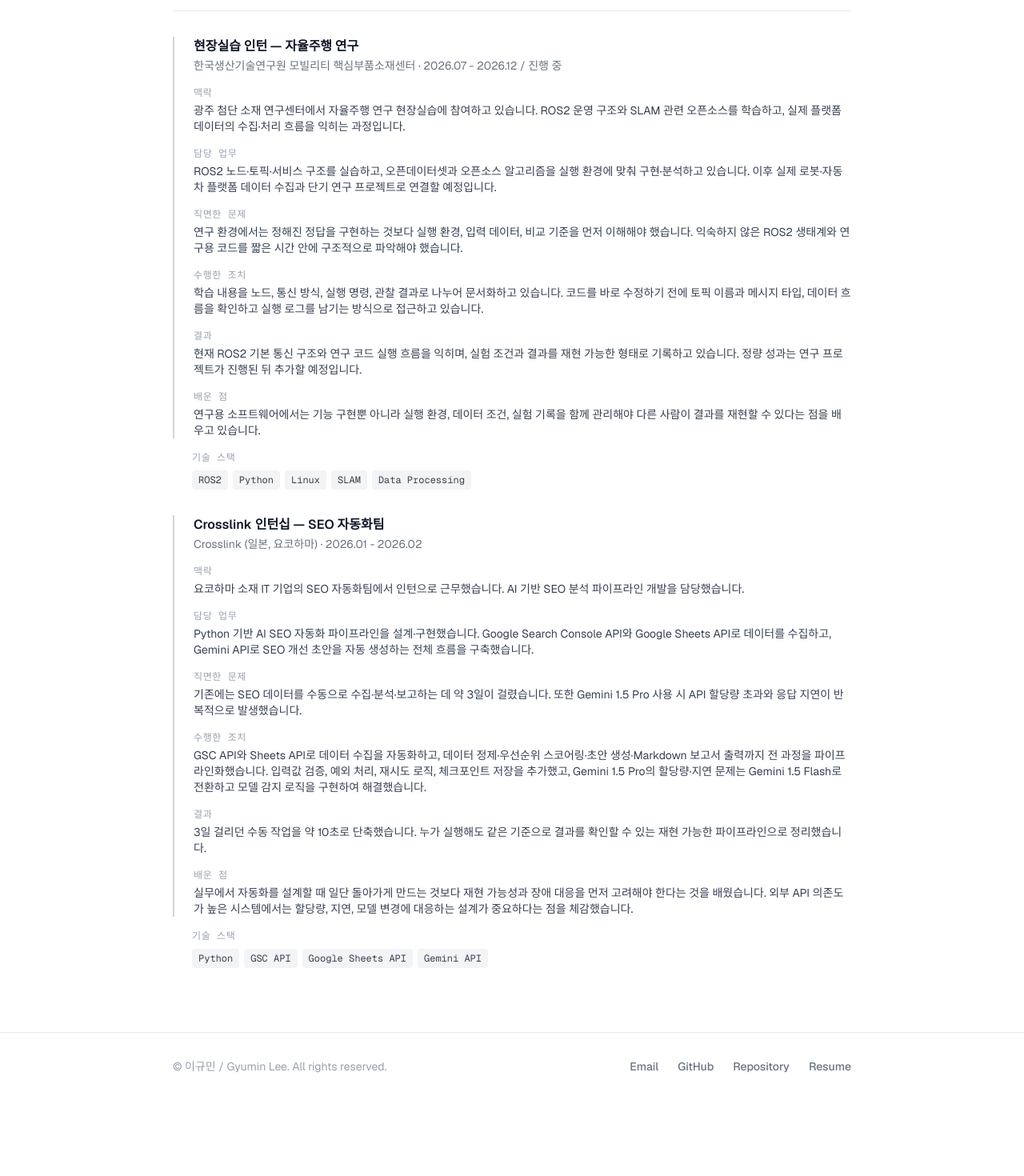
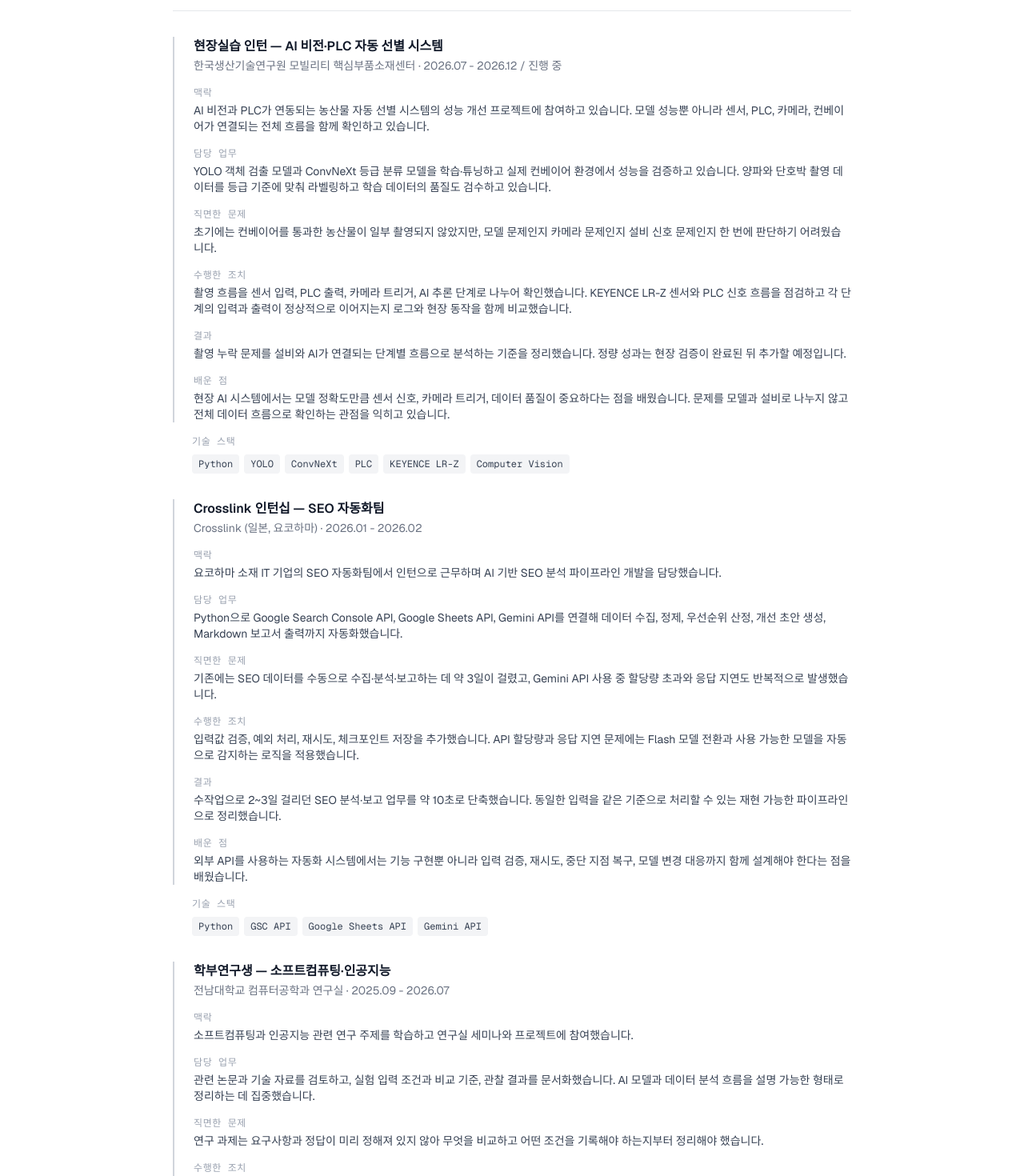
Before and after one commit to lukemin-dev/gyumin-archive, a Next.js app: page /experience in a window 1280 px wide. Shown: the part 180-1650 px from the top of the page at 80% size. Before the commit the page ends 1555 px from the top, so only its background shows below. Built offline with nearby package versions, Linux system fonts and the light colour scheme.

Commit message:
Align portfolio experience with current resume

```diff
--- a/src/data/experience.ts
+++ b/src/data/experience.ts
@@ -2,40 +2,58 @@
 
 export const experiences: Experience[] = [
   {
-    title: "현장실습 인턴 — 자율주행 연구",
+    title: "현장실습 인턴 — AI 비전·PLC 자동 선별 시스템",
     company: "한국생산기술연구원 모빌리티 핵심부품소재센터",
     period: "2026.07 - 2026.12 / 진행 중",
     context:
-      "광주 첨단 소재 연구센터에서 자율주행 연구 현장실습에 참여하고 있습니다. ROS2 운영 구조와 SLAM 관련 오픈소스를 학습하고, 실제 플랫폼 데이터의 수집·처리 흐름을 익히는 과정입니다.",
+      "AI 비전과 PLC가 연동되는 농산물 자동 선별 시스템의 성능 개선 프로젝트에 참여하고 있습니다. 모델 성능뿐 아니라 센서, PLC, 카메라, 컨베이어가 연결되는 전체 흐름을 함께 확인하고 있습니다.",
     responsibility:
-      "ROS2 노드·토픽·서비스 구조를 실습하고, 오픈데이터셋과 오픈소스 알고리즘을 실행 환경에 맞춰 구현·분석하고 있습니다. 이후 실제 로봇·자동차 플랫폼 데이터 수집과 단기 연구 프로젝트로 연결할 예정입니다.",
+      "YOLO 객체 검출 모델과 ConvNeXt 등급 분류 모델을 학습·튜닝하고 실제 컨베이어 환경에서 성능을 검증하고 있습니다. 양파와 단호박 촬영 데이터를 등급 기준에 맞춰 라벨링하고 학습 데이터의 품질도 검수하고 있습니다.",
     problemEncountered:
-      "연구 환경에서는 정해진 정답을 구현하는 것보다 실행 환경, 입력 데이터, 비교 기준을 먼저 이해해야 했습니다. 익숙하지 않은 ROS2 생태계와 연구용 코드를 짧은 시간 안에 구조적으로 파악해야 했습니다.",
+      "초기에는 컨베이어를 통과한 농산물이 일부 촬영되지 않았지만, 모델 문제인지 카메라 문제인지 설비 신호 문제인지 한 번에 판단하기 어려웠습니다.",
     actionTaken:
-      "학습 내용을 노드, 통신 방식, 실행 명령, 관찰 결과로 나누어 문서화하고 있습니다. 코드를 바로 수정하기 전에 토픽 이름과 메시지 타입, 데이터 흐름을 확인하고 실행 로그를 남기는 방식으로 접근하고 있습니다.",
+      "촬영 흐름을 센서 입력, PLC 출력, 카메라 트리거, AI 추론 단계로 나누어 확인했습니다. KEYENCE LR-Z 센서와 PLC 신호 흐름을 점검하고 각 단계의 입력과 출력이 정상적으로 이어지는지 로그와 현장 동작을 함께 비교했습니다.",
     result:
-      "현재 ROS2 기본 통신 구조와 연구 코드 실행 흐름을 익히며, 실험 조건과 결과를 재현 가능한 형태로 기록하고 있습니다. 정량 성과는 연구 프로젝트가 진행된 뒤 추가할 예정입니다.",
+      "촬영 누락 문제를 설비와 AI가 연결되는 단계별 흐름으로 분석하는 기준을 정리했습니다. 정량 성과는 현장 검증이 완료된 뒤 추가할 예정입니다.",
     whatILearned:
-      "연구용 소프트웨어에서는 기능 구현뿐 아니라 실행 환경, 데이터 조건, 실험 기록을 함께 관리해야 다른 사람이 결과를 재현할 수 있다는 점을 배우고 있습니다.",
-    techStack: ["ROS2", "Python", "Linux", "SLAM", "Data Processing"],
+      "현장 AI 시스템에서는 모델 정확도만큼 센서 신호, 카메라 트리거, 데이터 품질이 중요하다는 점을 배웠습니다. 문제를 모델과 설비로 나누지 않고 전체 데이터 흐름으로 확인하는 관점을 익히고 있습니다.",
+    techStack: ["Python", "YOLO", "ConvNeXt", "PLC", "KEYENCE LR-Z", "Computer Vision"],
   },
   {
     title: "Crosslink 인턴십 — SEO 자동화팀",
     company: "Crosslink (일본, 요코하마)",
     period: "2026.01 - 2026.02",
     context:
-      "요코하마 소재 IT 기업의 SEO 자동화팀에서 인턴으로 근무했습니다. AI 기반 SEO 분석 파이프라인 개발을 담당했습니다.",
+      "요코하마 소재 IT 기업의 SEO 자동화팀에서 인턴으로 근무하며 AI 기반 SEO 분석 파이프라인 개발을 담당했습니다.",
     responsibility:
-      "Python 기반 AI SEO 자동화 파이프라인을 설계·구현했습니다. Google Search Console API와 Google Sheets API로 데이터를 수집하고, Gemini API로 SEO 개선 초안을 자동 생성하는 전체 흐름을 구축했습니다.",
+      "Python으로 Google Search Console API, Google Sheets API, Gemini API를 연결해 데이터 수집, 정제, 우선순위 산정, 개선 초안 생성, Markdown 보고서 출력까지 자동화했습니다.",
     problemEncountered:
-      "기존에는 SEO 데이터를 수동으로 수집·분석·보고하는 데 약 3일이 걸렸습니다. 또한 Gemini 1.5 Pro 사용 시 API 할당량 초과와 응답 지연이 반복적으로 발생했습니다.",
+      "기존에는 SEO 데이터를 수동으로 수집·분석·보고하는 데 약 3일이 걸렸고, Gemini API 사용 중 할당량 초과와 응답 지연도 반복적으로 발생했습니다.",
     actionTaken:
-      "GSC API와 Sheets API로 데이터 수집을 자동화하고, 데이터 정제·우선순위 스코어링·초안 생성·Markdown 보고서 출력까지 전 과정을 파이프라인화했습니다. 입력값 검증, 예외 처리, 재시도 로직, 체크포인트 저장을 추가했고, Gemini 1.5 Pro의 할당량·지연 문제는 Gemini 1.5 Flash로 전환하고 모델 감지 로직을 구현하여 해결했습니다.",
+      "입력값 검증, 예외 처리, 재시도, 체크포인트 저장을 추가했습니다. API 할당량과 응답 지연 문제에는 Flash 모델 전환과 사용 가능한 모델을 자동으로 감지하는 로직을 적용했습니다.",
     result:
-      "3일 걸리던 수동 작업을 약 10초로 단축했습니다. 누가 실행해도 같은 기준으로 결과를 확인할 수 있는 재현 가능한 파이프라인으로 정리했습니다.",
+      "수작업으로 2~3일 걸리던 SEO 분석·보고 업무를 약 10초로 단축했습니다. 동일한 입력을 같은 기준으로 처리할 수 있는 재현 가능한 파이프라인으로 정리했습니다.",
     whatILearned:
-      "실무에서 자동화를 설계할 때 일단 돌아가게 만드는 것보다 재현 가능성과 장애 대응을 먼저 고려해야 한다는 것을 배웠습니다. 외부 API 의존도가 높은 시스템에서는 할당량, 지연, 모델 변경에 대응하는 설계가 중요하다는 점을 체감했습니다.",
+      "외부 API를 사용하는 자동화 시스템에서는 기능 구현뿐 아니라 입력 검증, 재시도, 중단 지점 복구, 모델 변경 대응까지 함께 설계해야 한다는 점을 배웠습니다.",
     techStack: ["Python", "GSC API", "Google Sheets API", "Gemini API"],
     featured: true,
   },
+  {
+    title: "학부연구생 — 소프트컴퓨팅·인공지능",
+    company: "전남대학교 컴퓨터공학과 연구실",
+    period: "2025.09 - 2026.07",
+    context:
+      "소프트컴퓨팅과 인공지능 관련 연구 주제를 학습하고 연구실 세미나와 프로젝트에 참여했습니다.",
+    responsibility:
+      "관련 논문과 기술 자료를 검토하고, 실험 입력 조건과 비교 기준, 관찰 결과를 문서화했습니다. AI 모델과 데이터 분석 흐름을 설명 가능한 형태로 정리하는 데 집중했습니다.",
+    problemEncountered:
+      "연구 과제는 요구사항과 정답이 미리 정해져 있지 않아 무엇을 비교하고 어떤 조건을 기록해야 하는지부터 정리해야 했습니다.",
+    actionTaken:
+      "연구 자료를 읽으며 용어와 배경 개념을 정리하고, 실험을 진행할 때는 입력 조건, 실행 환경, 비교 기준, 결과를 같은 형식으로 기록했습니다.",
+    result:
+      "결과만 제시하는 것이 아니라 어떤 조건에서 어떤 결과가 나왔는지 설명하는 연구 기록 방식을 익혔습니다.",
+    whatILearned:
+      "AI 실험에서는 모델 실행 자체보다 비교 기준과 실험 조건을 일관되게 관리하는 과정이 중요하다는 점을 배웠습니다.",
+    techStack: ["Artificial Intelligence", "Data Analysis", "Paper Review", "Experiment Documentation"],
+  },
 ];
```
